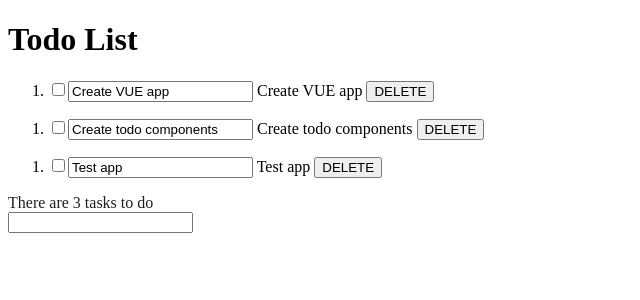
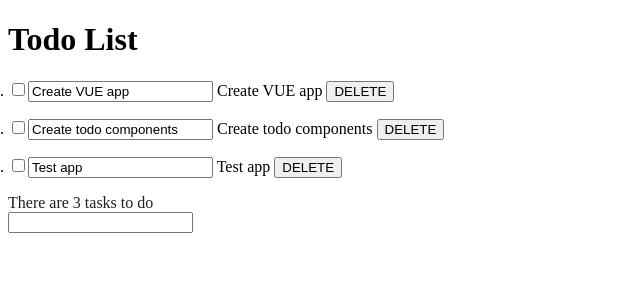
Before and after one commit to ulldecorb/frontend-todo-vue, a Vue app in the folder todo/: page / in a window 1280 px wide. Shown: the top 300 px of the page, without its empty margins (0-640 px from the left). Built offline with nearby package versions, Linux system fonts and the light colour scheme; a web font is replaced by a local one.

Commit message:
Create sass files

```diff
--- a/todo/src/components/Info/Info.vue
+++ b/todo/src/components/Info/Info.vue
@@ -25,6 +25,4 @@ export default {
     }
 }
 </script>
-<style lang="css" src="./info.css" scoped>
-
-</style>
+<style lang="css" src="./info.css" scoped></style>
--- a/todo/src/components/TodoList/TodoList.vue
+++ b/todo/src/components/TodoList/TodoList.vue
@@ -1,6 +1,6 @@
 <template>
 <div>
-  <ol v-bind:key="todo.id" v-for="todo in todos">
+  <ol class="list__box" v-bind:key="todo.id" v-for="todo in todos">
     <TodoItem v-bind:todo="todo" v-on:delete-task="$emit('delete-task', todo.id)"/>
   </ol>
 </div>
@@ -16,4 +16,4 @@ export default {
 }
 </script>
 
-<style scoped></style>
+<style lang="css" src="./todolist.css" scoped></style>
--- /dev/null
+++ b/todo/src/components/TodoList/todoList.scss
@@ -0,0 +1,4 @@
+.list__box {
+    width: 100%;
+    padding:0;
+}
--- /dev/null
+++ b/todo/src/components/TodoList/todolist.css
@@ -0,0 +1,5 @@
+.list__box {
+  width: 100%;
+  padding: 0;
+}
+/*# sourceMappingURL=todolist.css.map */
```
